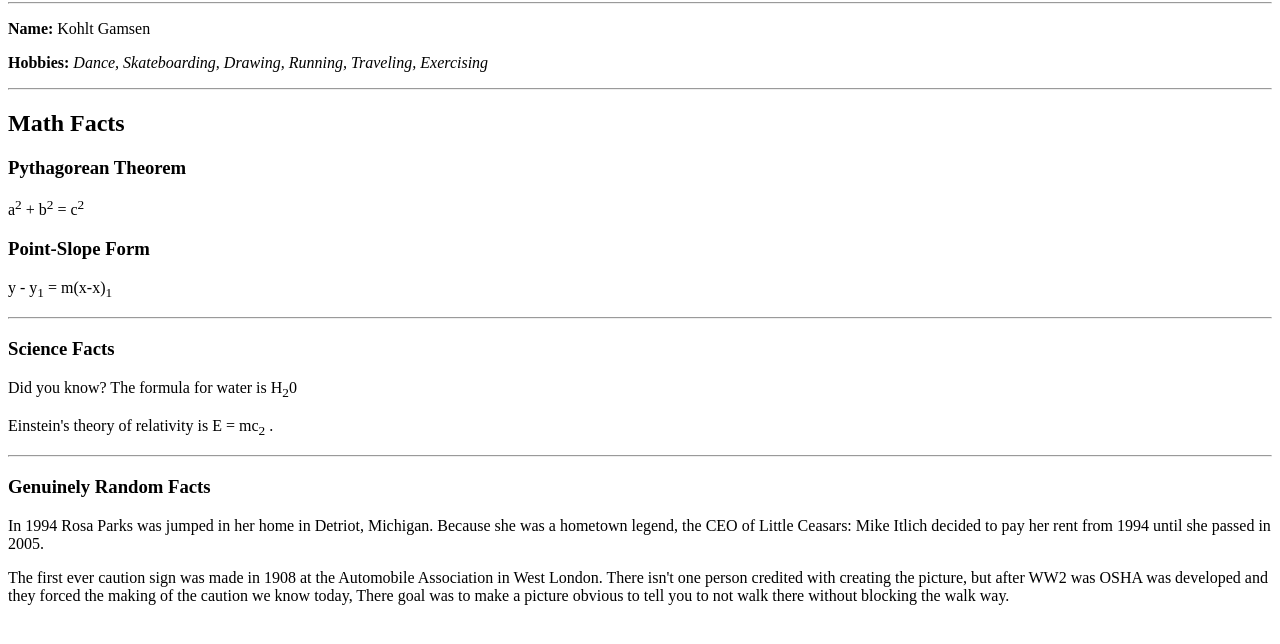
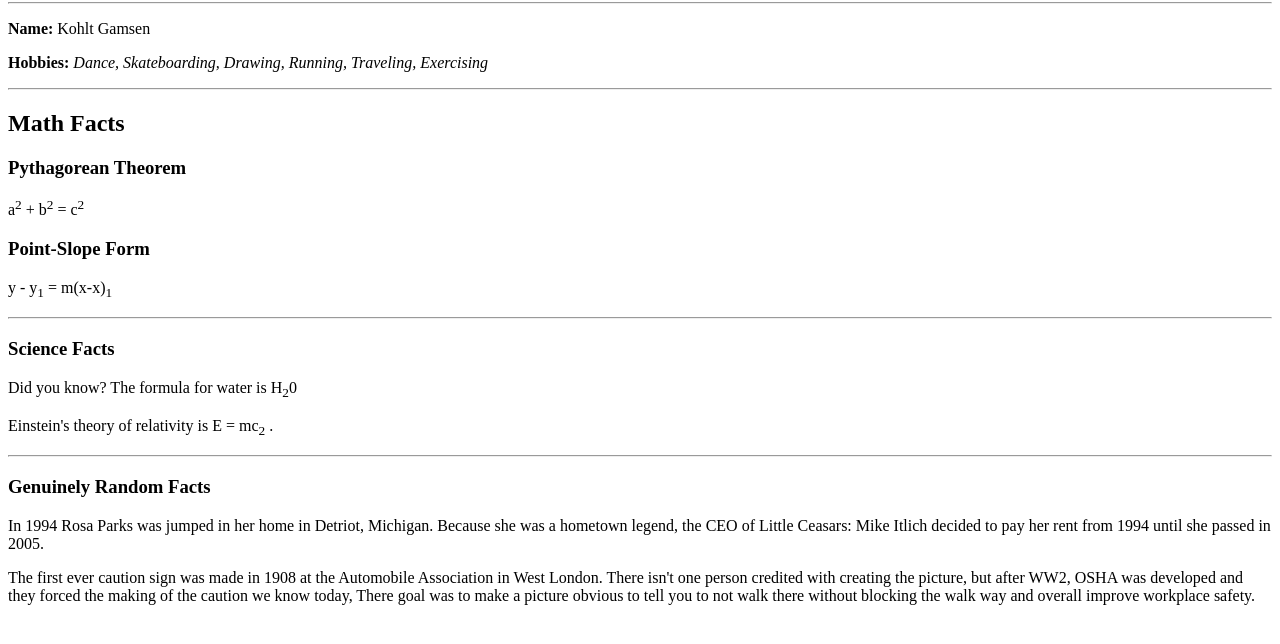
Before and after one commit to kgamsen10/kgamsen10.github.io, a plain HTML site: page exercises/random-fact-sheet/index.html in a window 1280 px wide. Shown: the part 78-722 px from the top of the page. Drawn offline with Linux system fonts and the light colour scheme.

Commit message:
Update index.html

```diff
--- a/exercises/random-fact-sheet/index.html
+++ b/exercises/random-fact-sheet/index.html
@@ -46,10 +46,11 @@
         <p>
             The first ever caution sign was made in 1908 at the Automobile
             Association in West London. There isn't one person credited
-            with creating the picture, but after WW2 was OSHA was developed
+            with creating the picture, but after WW2, OSHA was developed
             and they forced the making of the caution we know today, There
             goal was to make a picture obvious to tell you to not walk
-            there without blocking the walk way.
+            there without blocking the walk way and overall improve workplace
+            safety.
         </p>
     </body>
 </html>
```
